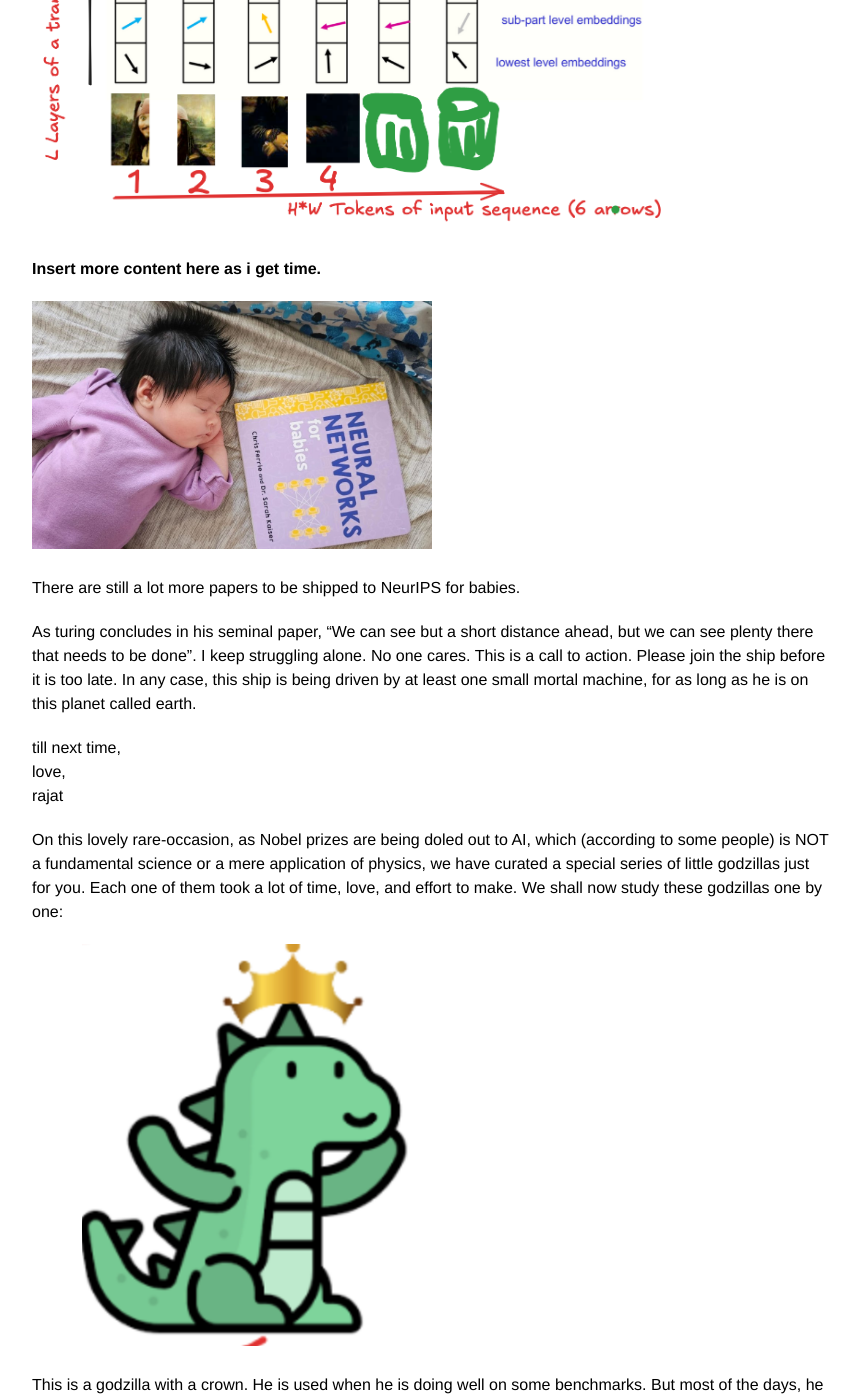
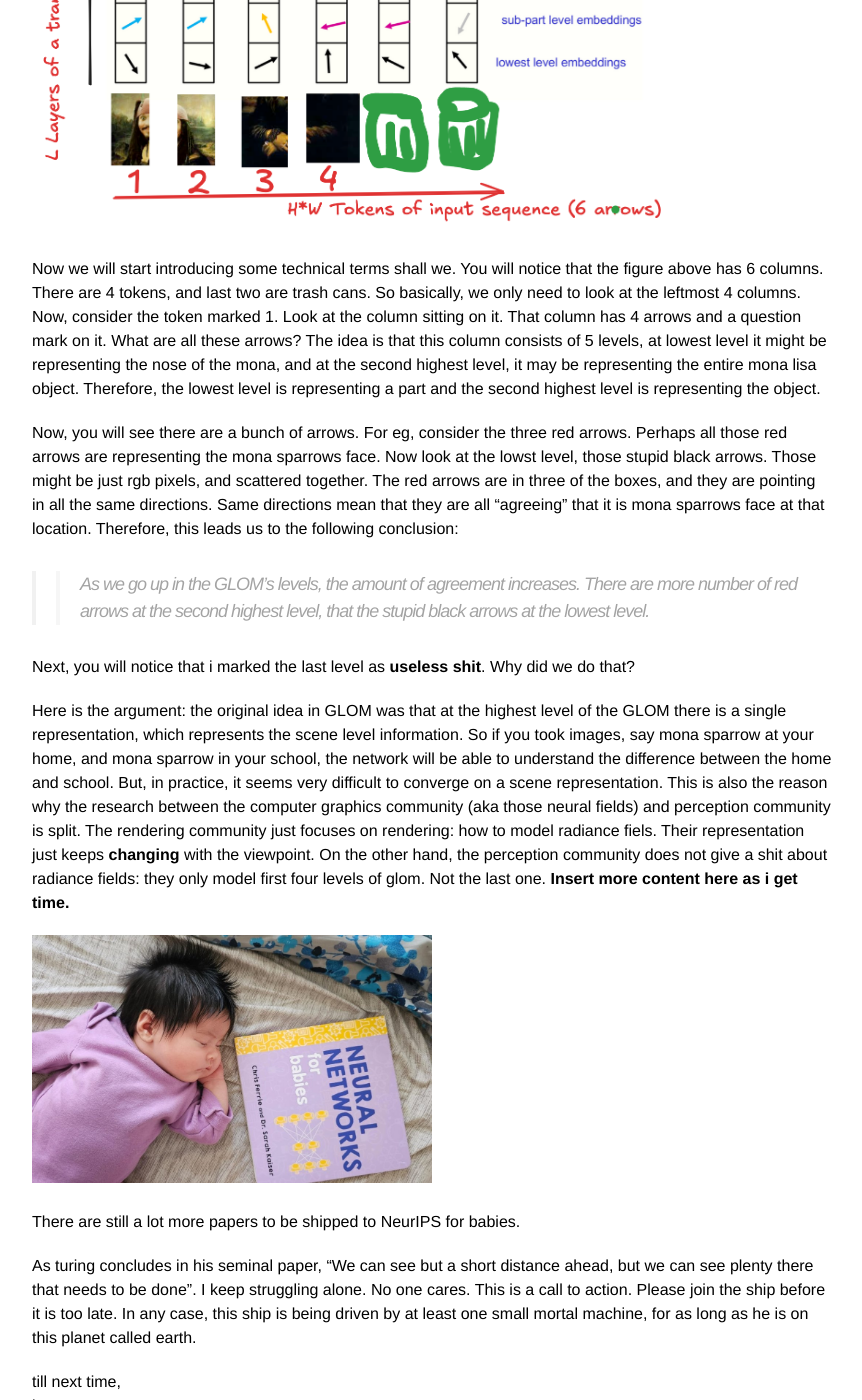
Before and after one commit to rajatmodi62/rajatmodi62.github.io, a Jekyll site: the page built from _posts/2024-10-26-hinton_apm.md, in a window 1280 px wide and 1400 px high, scrolled down 4667 px. Shown: the whole window, without its empty margins (208-1070 px from the left). Built offline with Jekyll 4.4.1, drawn with Linux system fonts in a browser that asks for light colours; comment, search, counter and statistics services are not loaded.

```diff
--- a/_posts/2024-10-26-hinton_apm.md
+++ b/_posts/2024-10-26-hinton_apm.md
@@ -86,6 +86,14 @@ And you then chop mona-sparrow into pieces and label those pieces as 1,2,3,4. So
     <img class="img-fluid" src="{{ site.baseurl }}\assets\img\apm\mona_sparrow_glom.png" style="width: 80%; height: auto;"> <!-- Image width is 50% of its parent -->
 </div>
 
+Now we will start introducing some technical terms shall we. You will notice that the figure above has 6 columns. There are 4 tokens, and last two are trash cans. So basically, we only need to look at the leftmost 4 columns. Now, consider the token marked 1. Look at the column sitting on it. That column has 4 arrows and a question mark on it. What are all these arrows? The idea is that this column consists of 5 levels, at lowest level it might be representing the nose of the mona, and at the second highest level, it may be representing the entire mona lisa object. Therefore, the lowest level is representing a part and the second highest level is representing the object.
+
+Now, you will see there are a bunch of arrows. For eg, consider the three red arrows. Perhaps all those red arrows are representing the mona sparrows face. Now look at the lowst level, those stupid black arrows. Those might be just rgb pixels, and scattered together. The red arrows are in three of the boxes, and they are pointing in all the same directions. Same directions mean that they are all "agreeing" that it is mona sparrows face at that location. Therefore, this leads us to the following conclusion:
+>> As we go up in the GLOM's levels, the amount of agreement increases. There are more number of red arrows at the second highest level, that the stupid black arrows at the lowest level.
+
+Next, you will notice that i marked the last level as <b>useless shit</b>. Why did we do that?
+
+Here is the argument: the original idea in GLOM was that at the highest level of the GLOM there is a single representation, which represents the scene level information. So if you took images, say mona sparrow at your home, and mona sparrow in your school, the network will be able to understand the difference between the home and school. But, in practice, it seems very difficult to converge on a scene representation. This is also the reason why the research between  the computer graphics community (aka those neural fields) and perception community is split. The rendering community just focuses on rendering: how to model radiance fiels. Their representation just keeps <b>changing </b> with the viewpoint. On the other hand, the perception community does not give a shit about radiance fields: they only model first four levels of glom. Not the last one.
 <b> Insert more content here as i get time.  </b>
 
 <div class="text-center" style="margin: 0 auto; max-width: 800px;"> <!-- Set max-width as needed -->
```
